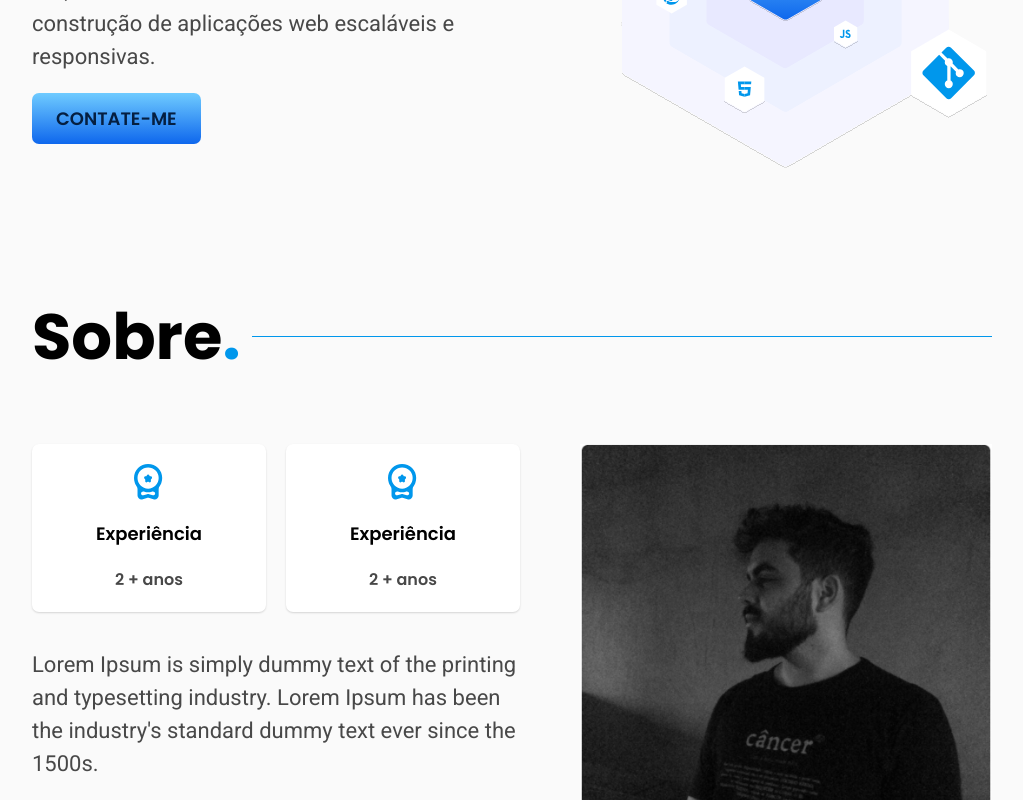
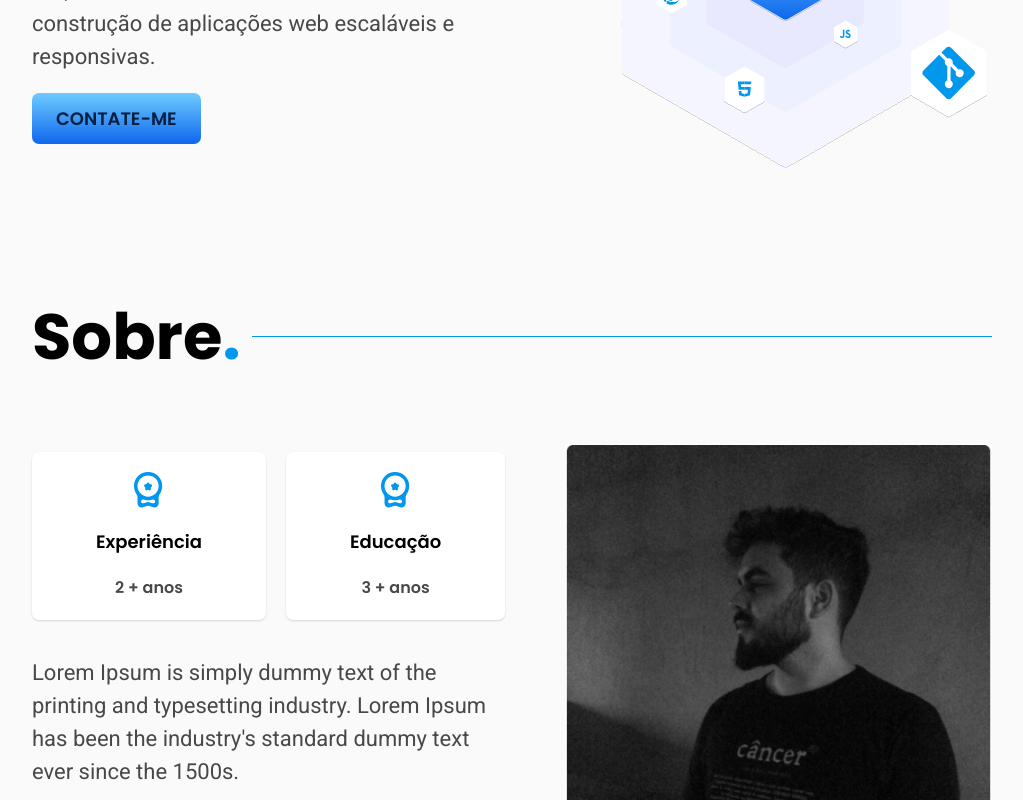
Before and after one commit to johnata-matheus/portfolio-angular, an Angular app: page / in a window 1280 px wide. Shown: the part 376-1176 px from the top of the page, without its empty margins (128-1151 px from the left). Built offline with nearby package versions, Linux system fonts and the light colour scheme.

Commit message:
feat: update card-item

```diff
--- a/src/app/components/about/about.component.html
+++ b/src/app/components/about/about.component.html
@@ -11,8 +11,8 @@
           </div>
           <div class="card-item">
             <img src="/assets/svg/experiencia.svg" alt="">
-            <h3>Experiência</h3>
-            <span>2 + anos</span>
+            <h3>Educação</h3>
+            <span>3 + anos</span>
           </div>
         </div>
 
```
